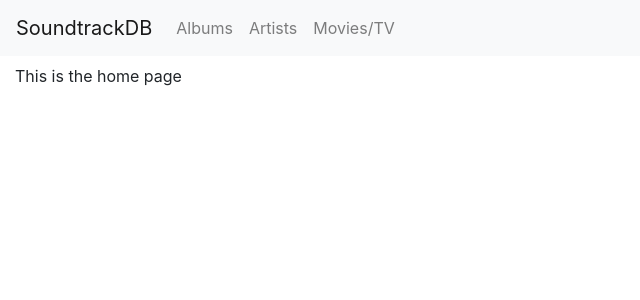
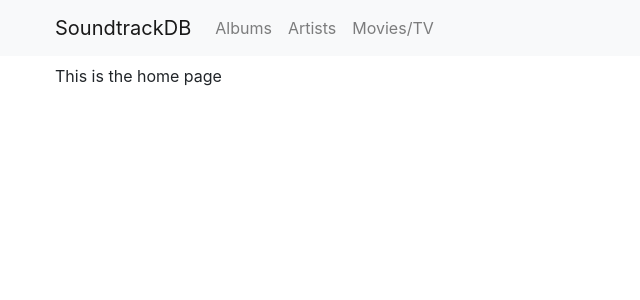
Before and after one commit to connormlewis/SoundtrackDB, a Flask app: page / in a window 1280 px wide. Shown: the top 300 px of the page, without its empty margins (0-640 px from the left). Run offline with Flask 2, Linux system fonts and the light colour scheme; some libraries are stand-ins or nearby versions.

Commit message:
Updates container max width

```diff
--- a/templates/base.html
+++ b/templates/base.html
@@ -10,6 +10,12 @@
   <script src="{{ url_for('static', filename='node_modules/@fortawesome/fontawesome-free-solid/index.js') }}"></script>
   <script src="{{ url_for('static', filename='node_modules/@fortawesome/fontawesome-free-regular/index.js') }}"></script>
   <script src="{{ url_for('static', filename='node_modules/@fortawesome/fontawesome-free-brands/index.js') }}"></script>
+
+  <style>
+    .container-fluid {
+      max-width: 1200px !important;
+    }
+  </style>
 </head>
 <body>
   {% include('nav.html') %}
--- a/templates/nav.html
+++ b/templates/nav.html
@@ -1,4 +1,5 @@
 <nav class="navbar navbar-expand-md navbar-light bg-light">
+  <div class="container-fluid">
     <a class="navbar-brand" href="/">SoundtrackDB</a>
 
     <div class="collapse navbar-collapse" id="navbarNavDropdown">
@@ -14,4 +15,7 @@
         </li>
       </ul>
     </div>
+
+  </div>
+
 </nav>
```
Lines whose indentation alone changed are shown as unchanged.
